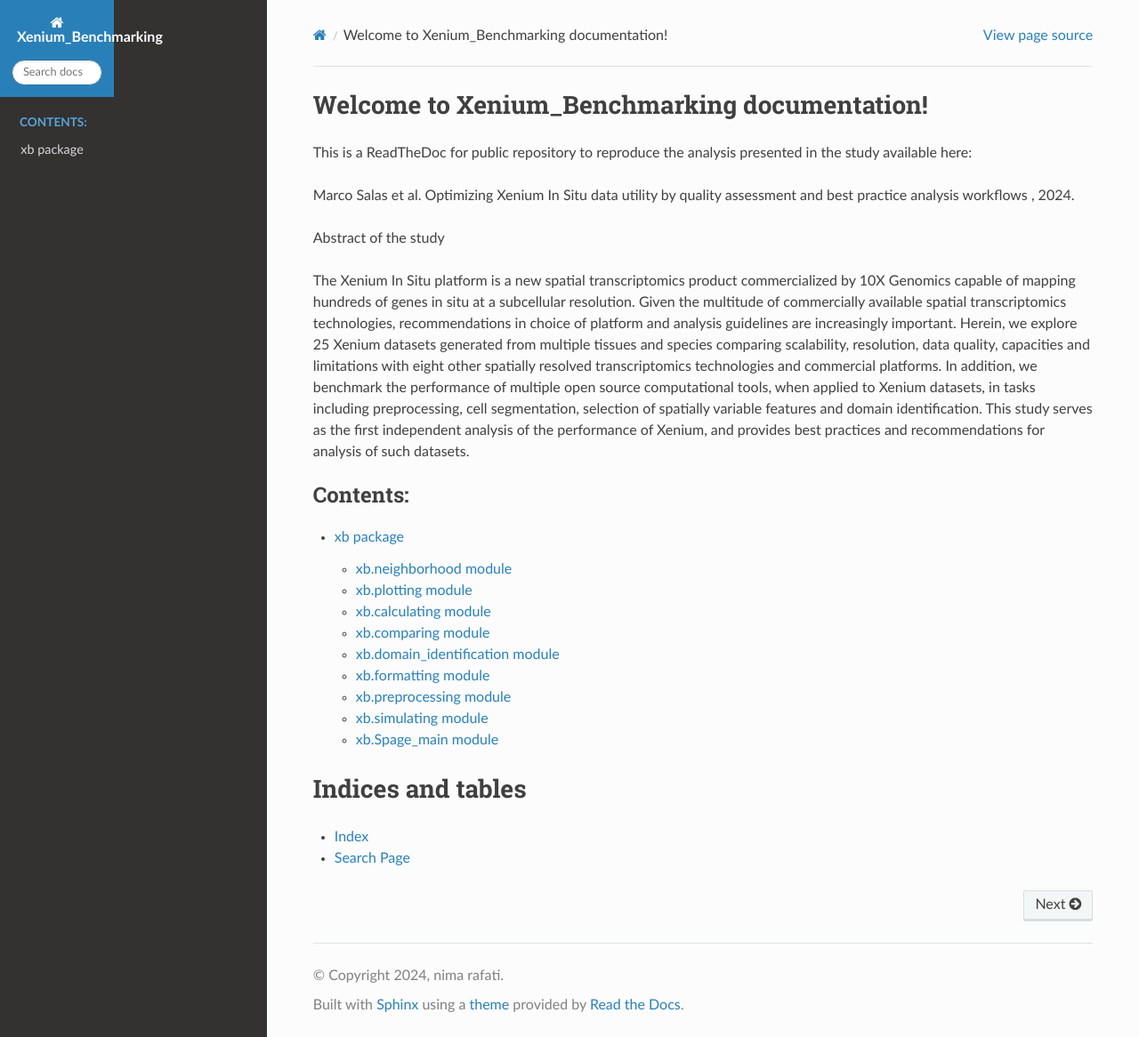
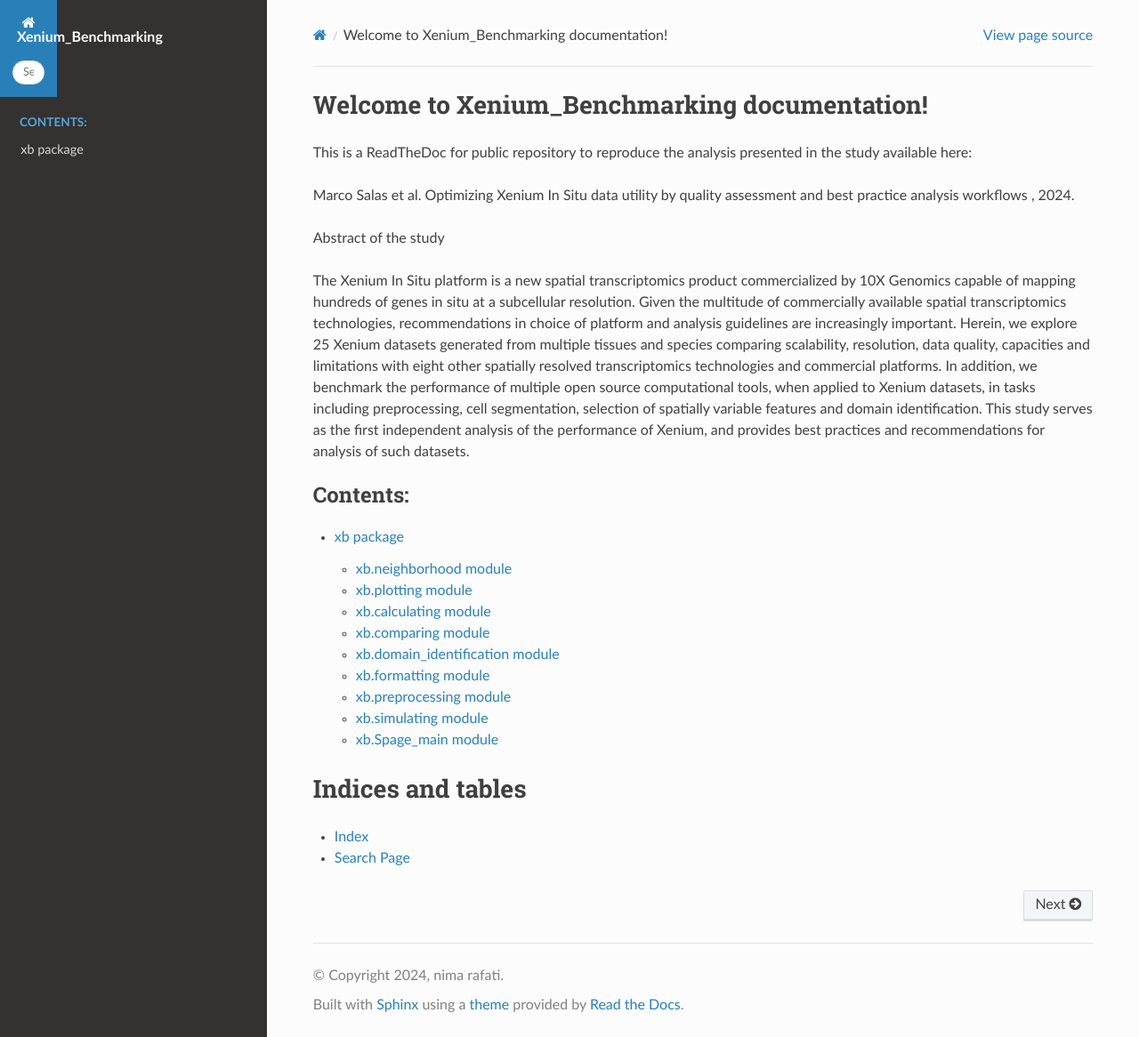
Before and after one commit to Moldia/Xenium_benchmarking, a Sphinx documentation site: the page built from docs/index.rst, in a window 1280 px wide and 1166 px high. Shown: the whole window at 89% size. Built offline with Sphinx 7.4.7 and the Read the Docs theme 2.0.0, drawn with Linux system fonts in a browser that asks for light colours; pages that are not in the unit, such as notebooks, are missing from menus.

Commit message:
Update custom.css
Adjusted the width for main and side bar

```diff
--- a/docs/_static/custom.css
+++ b/docs/_static/custom.css
@@ -2,12 +2,12 @@
 
 /* Adjust the maximum width of the main content area */
 .wy-nav-content {
-    max-width: 120%; /* Change this value to your desired width */
+    max-width: 100%; /* Change this value to your desired width */
 }
 
 /* Optionally, you can adjust the sidebar width as well */
 .wy-side-nav-search {
-    width: 40%; /* Change this value to your desired width */
+    width: 20%; /* Change this value to your desired width */
 }
 
 /* Ensure the content is centered */
```
